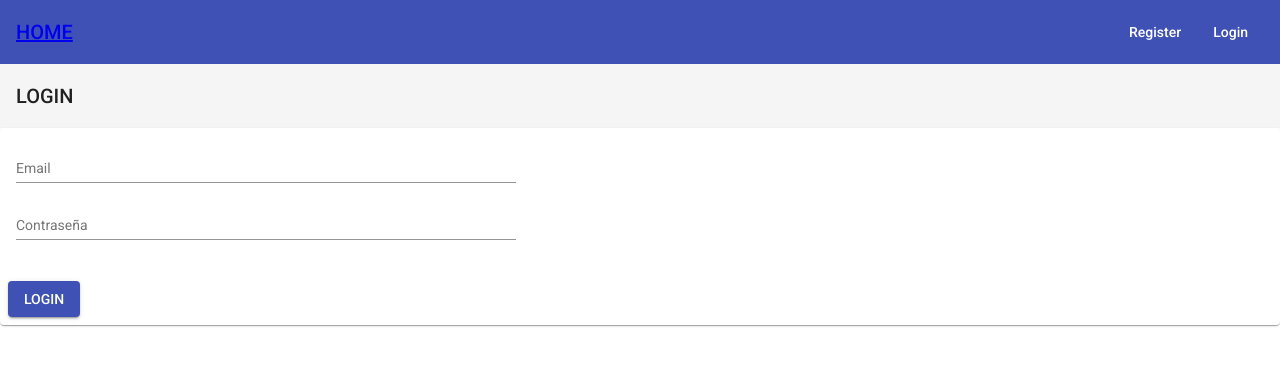
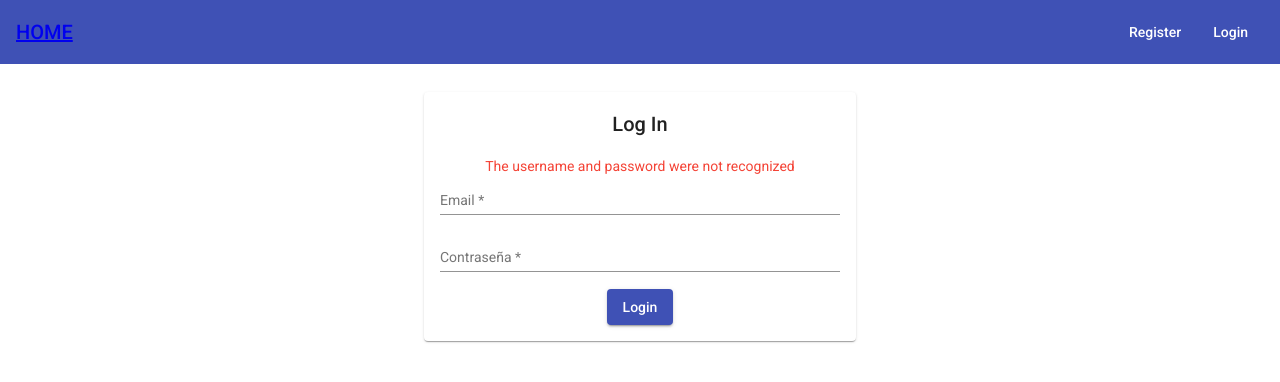
Before and after one commit to Arizaaaa/Lidhult, an Angular app in the folder LidhultFront/: page /login in a window 1280 px wide. Shown: the top 382 px of the page. Built offline with nearby package versions, Linux system fonts and the light colour scheme.

Commit message:
CSS login y register

```diff
--- a/LidhultFront/src/app/pages/login-page/login.component.css
+++ b/LidhultFront/src/app/pages/login-page/login.component.css
@@ -1,8 +1,9 @@
-.formulario{
-    min-width: 150px;
-    max-width: 500px;
-    width: 100%;
-  }
-  .width {
-    width: 100%;
-  }
+mat-card {
+  max-width: 400px;
+  margin: 2em auto;
+  text-align: center;
+}
+
+mat-form-field {
+  display: block;
+}
--- a/LidhultFront/src/app/pages/login-page/login.component.html
+++ b/LidhultFront/src/app/pages/login-page/login.component.html
@@ -1,20 +1,23 @@
-<mat-toolbar>
-    <span>LOGIN</span>
-  </mat-toolbar>
 <mat-card>
    <mat-card-content>
-        <form class="formulario">
-           <mat-form-field class="width">
-              <mat-label>Email</mat-label>
-              <input  matInput  placeholder="Email" name="email">
+     <form>
+       <h2>Log In</h2>
+       <mat-error>
+         The username and password were not recognized
+       </mat-error>
+       <mat-form-field>
+         <input matInput placeholder="Email" name="email" required>
+         <mat-error>
+           Please provide a valid email address
+         </mat-error>
        </mat-form-field>
-           <mat-form-field class="width">
-              <mat-label>Contraseña</mat-label>
-              <input  matInput  placeholder="Contraseña" name="contraseña">
+       <mat-form-field>
+         <input matInput type="password" placeholder="Contraseña" name="contraseña" required>
+         <mat-error>
+           Please provide a valid password
+         </mat-error>
        </mat-form-field>
+       <button mat-raised-button color="primary" >Login</button>
      </form>
    </mat-card-content>
-     <mat-card-actions>
-        <button mat-raised-button color="primary">LOGIN</button>
-     </mat-card-actions>
  </mat-card>
--- a/LidhultFront/src/app/pages/register-page/register.component.css
+++ b/LidhultFront/src/app/pages/register-page/register.component.css
@@ -1,8 +1,9 @@
-.formulario{
-    min-width: 150px;
-    max-width: 500px;
-    width: 100%;
-  }
-  .width {
-    width: 100%;
-  }
+mat-card {
+  max-width: 400px;
+  margin: 2em auto;
+  text-align: center;
+}
+
+mat-form-field {
+  display: block;
+}
--- a/LidhultFront/src/app/pages/register-page/register.component.html
+++ b/LidhultFront/src/app/pages/register-page/register.component.html
@@ -1,31 +1,24 @@
-<mat-toolbar>
-    <span>Registration</span>
-</mat-toolbar>
 <mat-card>
     <mat-card-content>
-        <form class="formulario">
-            <mat-form-field class="
-            width">
+      <form>
+        <h2>Register</h2>
+        <mat-form-field>
             <mat-label>Nick</mat-label>
             <input matInput placeholder="Nick" name="nick">
         </mat-form-field>
-            <mat-form-field class="
-            width">
+        <mat-form-field>
             <mat-label>Email</mat-label>
             <input matInput placeholder="Email" name="email">
         </mat-form-field>
-            <mat-form-field class="
-            width">
+        <mat-form-field>
             <mat-label>Contraseña</mat-label>
             <input matInput placeholder="Contraseña" name="contraseña">
         </mat-form-field>
-            <mat-form-field class="
-            width">
+        <mat-form-field>
             <mat-label>Nombre</mat-label>
             <input matInput placeholder="Nombre" name="nombre">
         </mat-form-field>
-            <mat-form-field class="
-            width">
+        <mat-form-field class="width">
             <mat-label>Apellido</mat-label>
             <input matInput placeholder="Apellido" name="apellido">
         </mat-form-field>
```
Lines whose indentation alone changed are shown as unchanged.
